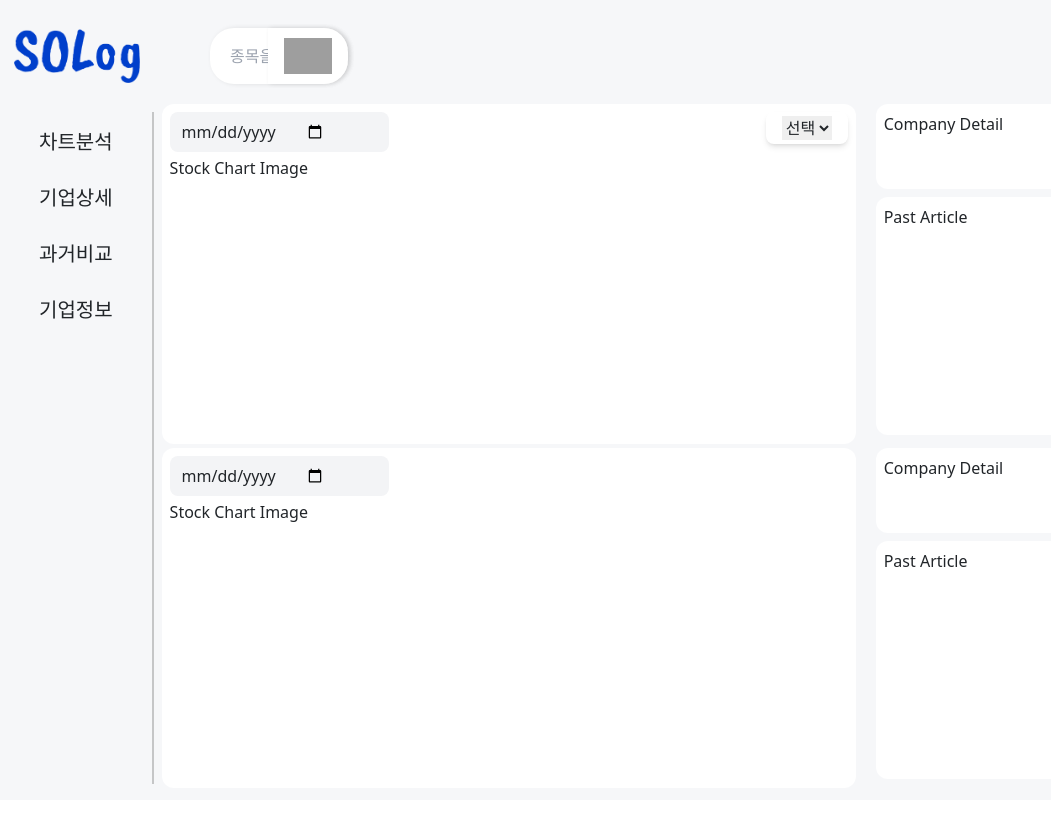
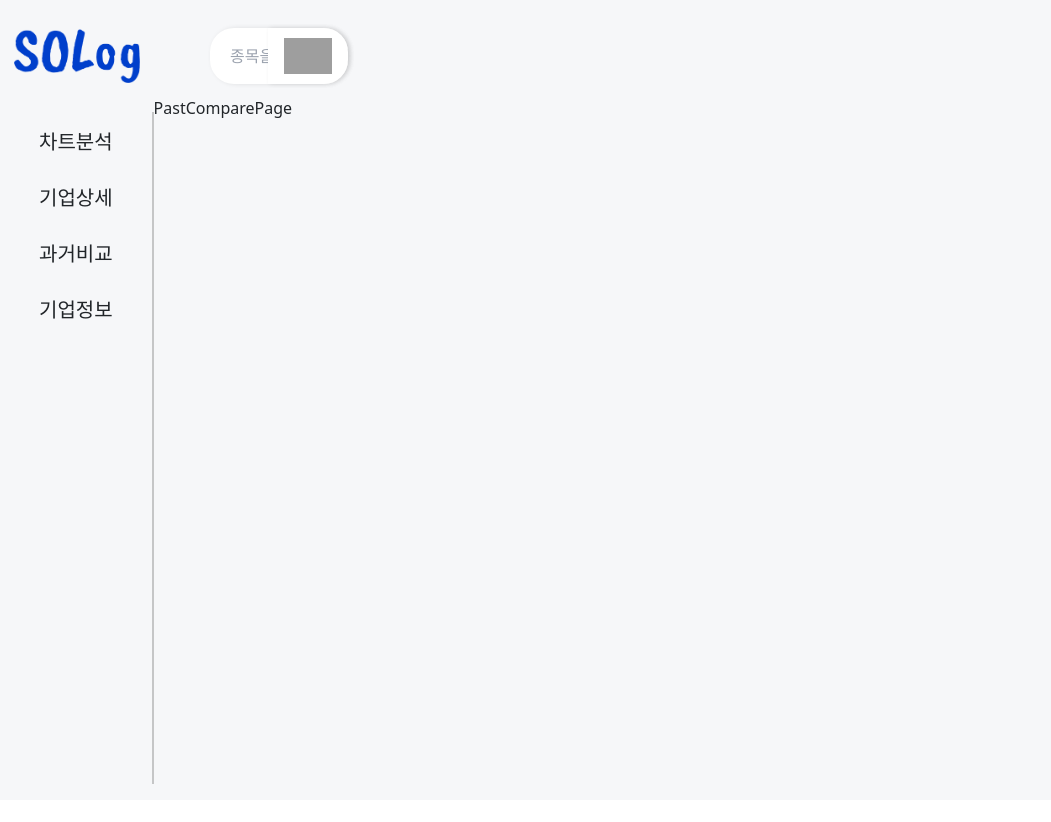
Before and after one commit to S0Log/SOLog-FE, a React (Vite) app: page /main/pastCompare in a window 1280 px wide. Shown: the top 822 px of the page, without its empty margins (0-1051 px from the left). After the commit the page ends 800 px from the top, so only its background shows below. Built offline with nearby package versions, Linux system fonts and the light colour scheme; grey boxes are pictures that could not be loaded.

Commit message:
Revert "pastcomparepage 레이아웃 잡기"

```diff
--- a/src/components/MainPage/PastComparePage/Calendar.jsx
+++ /dev/null
@@ -1,11 +0,0 @@
-import React from 'react';
-
-const Calendar = () => {
-  return (
-    <div>
-      <input className="bg-gray-100 pt-2 pb-2 pl-3 pr-16 rounded-lg" type="date" />
-    </div>
-  );
-};
-
-export default Calendar;
--- a/src/components/MainPage/PastComparePage/ComparePage.jsx
+++ /dev/null
@@ -1,23 +0,0 @@
-import React from 'react';
-import Calendar from './Calendar';
-import TermSelect from './TermSelect';
-import MyChart from '../Chart';
-import PastArticle from './PastArticle';
-import PastCompareInfos from './PastCompareInfos';
-
-const ComparePage = () => {
-  return (
-    <div className="flex mt-14">
-      <div className="p-2 rounded-xl bg-white w-[55vw]">
-        <div>
-          <Calendar />
-        </div>
-
-        <div className="bg-white mt-1 h-[35vh]">Stock Chart Image</div>
-      </div>
-      <PastCompareInfos />
-    </div>
-  );
-};
-
-export default ComparePage;
--- a/src/components/MainPage/PastComparePage/PastArticle.jsx
+++ /dev/null
@@ -1,5 +0,0 @@
-const PastArticle = () => {
-  return <div>Past Article</div>;
-};
-
-export default PastArticle;
--- a/src/components/MainPage/PastComparePage/PastCompareInfos.jsx
+++ /dev/null
@@ -1,14 +0,0 @@
-import PastArticle from './PastArticle';
-
-const PastCompareInfos = () => {
-  return (
-    <div className="w-[33vw]">
-      <div className="rounded-xl p-2 ml-5 mr-5 bg-white h-[25%]">Company Detail</div>
-      <div className="rounded-xl p-2 ml-5 mr-5 mt-2 bg-white h-[70%]">
-        <PastArticle />
-      </div>
-    </div>
-  );
-};
-
-export default PastCompareInfos;
--- a/src/components/MainPage/PastComparePage/PastComparePage.jsx
+++ b/src/components/MainPage/PastComparePage/PastComparePage.jsx
@@ -1,16 +1,7 @@
-import React from 'react';
-import PastPage from './PastPage';
-import ComparePage from './ComparePage';
+import React from 'react'
 
 export default function PastComparePage() {
   return (
-    <div className="pastcomparepage flex-grow w-[88vw] h-screen">
-      <div className="m-2 h-[36vh]">
-        <PastPage />
-      </div>
-      <div className="m-2  h-[36vh]">
-        <ComparePage />
-      </div>
-    </div>
-  );
+    <div>PastComparePage</div>
+  )
 }
--- a/src/components/MainPage/PastComparePage/PastPage.jsx
+++ /dev/null
@@ -1,27 +0,0 @@
-import React from 'react';
-import Calendar from './Calendar';
-import TermSelect from './TermSelect';
-import MyChart from '../Chart';
-import PastArticle from './PastArticle';
-import PastCompareInfos from './PastCompareInfos';
-
-const PastPage = () => {
-  return (
-    <div className="flex">
-      <div className="p-2 rounded-xl bg-white w-[55vw]">
-        <div className="flex justify-between">
-          <div>
-            <Calendar />
-          </div>
-          <div>
-            <TermSelect />
-          </div>
-        </div>
-        <div className="bg-white mt-1 h-[35vh]">Stock Chart Image</div>
-      </div>
-      <PastCompareInfos />
-    </div>
-  );
-};
-
-export default PastPage;
--- a/src/components/MainPage/PastComparePage/TermSelect.jsx
+++ /dev/null
@@ -1,14 +0,0 @@
-const TermSelect = () => {
-  return (
-    <div className="input-group pl-4 pr-4 pt-1 pb-1 rounded-lg shadow-md">
-      <select className="custom-select" id="inputGroupSelect04">
-        <option selected>선택</option>
-        <option value="1">1주</option>
-        <option value="2">2주</option>
-        <option value="3">한달</option>
-      </select>
-    </div>
-  );
-};
-
-export default TermSelect;
```
Also changed, not shown: src/index.css (line endings or trailing spaces).
